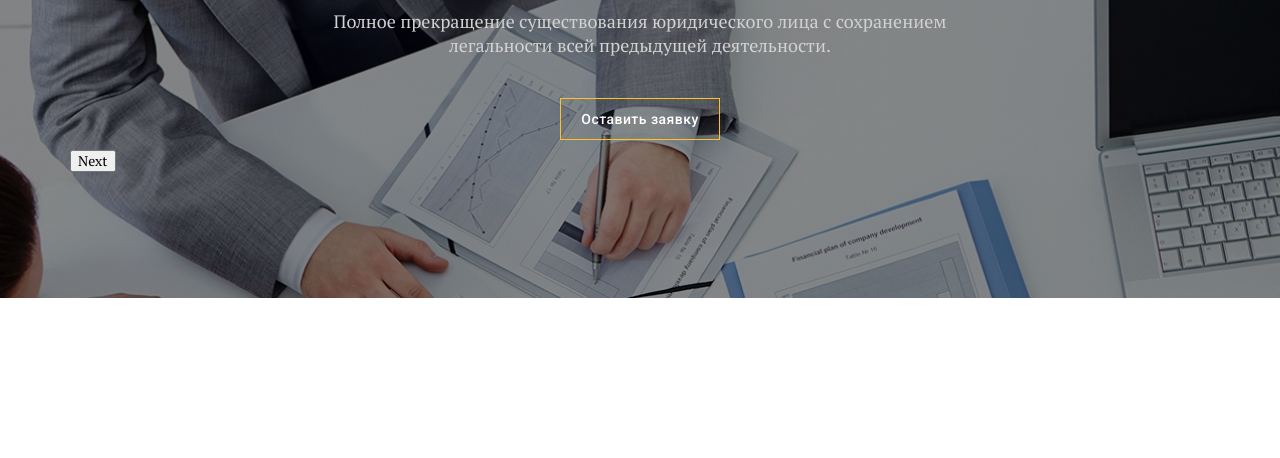
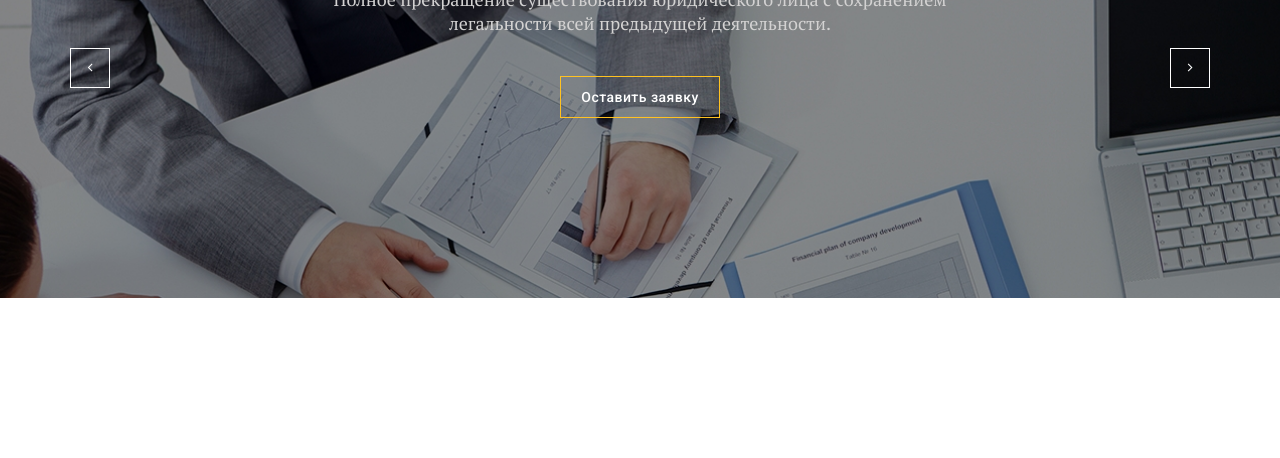
Before and after one commit to vitasyk/advocat, a plain HTML site: page index.html in a window 1280 px wide. Shown: the part 342-800 px from the top of the page. Drawn offline with nearby package versions, Linux system fonts and the light colour scheme; files whose address does not match are found by name.

Commit message:
slider ended

```diff
--- a/css/style.css
+++ b/css/style.css
@@ -171,8 +171,13 @@ ul, li {
     text-align: center;
     padding-top: 129px;
     max-width: 654px;
-    min-height: 330px;
+    min-height: 500px;
     margin: 0 auto;
+
+}
+
+.slider__item {
+    outline: none;
 }
 
 .slider__title {
@@ -202,18 +207,78 @@ ul, li {
     border: solid 1px #ffc222;
     padding: 12px 20px 12px 20px;
     outline: none;
-    color:  #FFFFFF;
+    color: #FFFFFF;
     position: relative;
 }
+
 .slider__btn:hover {
     border-right-width: 22px;
-    transition: all 500ms ease;
+    transition: all 400ms ease;
 }
 
-.slider__btn:hover::after{
+.slider__btn:hover::after {
     position: absolute;
-    transition: all 800ms;
     content: "\f105";
     font-family: icomoon, sans-serif;
     right: -13px;
 }
+
+.slider__inner {
+    position: relative;
+}
+
+.slick-btn {
+    position: absolute;
+    top: 50%;
+    z-index: 2;
+    height: 40px;
+    width: 40px;
+    border: 1px solid #FFFFFF;
+    background: transparent;
+    cursor: pointer;
+    outline: none;
+}
+
+.slick-btn.slick-disabled {
+    cursor: no-drop;
+
+}
+
+.slick-btn.slick-disabled:hover {
+    background: transparent;
+}
+
+.slick-btn:hover {
+    background-color: #ffc222;
+}
+
+.slick-btn::before {
+    /*position: absolute;*/
+    /*top: 50%;*/
+    /*left: 50%;*/
+    font-family: icomoon, sans-serif;
+    /*transform: translate(-50%, -50%);*/
+}
+
+.slick-btn:hover::before {
+    color: #1b1b1b;
+}
+
+.slick-next::before {
+    content: "\f105";
+    color: #FFFFFF;
+}
+
+.slick-prev::before {
+    content: "\f104";
+    color: #FFFFFF;
+}
+
+.slick-next {
+    right: 0;
+}
+
+.slick-prev {
+    left: 0;
+
+}
--- a/js/main.js
+++ b/js/main.js
@@ -1,3 +1,9 @@
 $(function () {
-    $('.slider__inner').slick();
+    $('.slider__inner').slick({
+        nextArrow: '<button type="button" class="slick-btn slick-next"></button>',
+        prevArrow: '<button type="button" class="slick-btn slick-prev"></button>',
+        infinite: false,
+
+    });
+
 });
```
